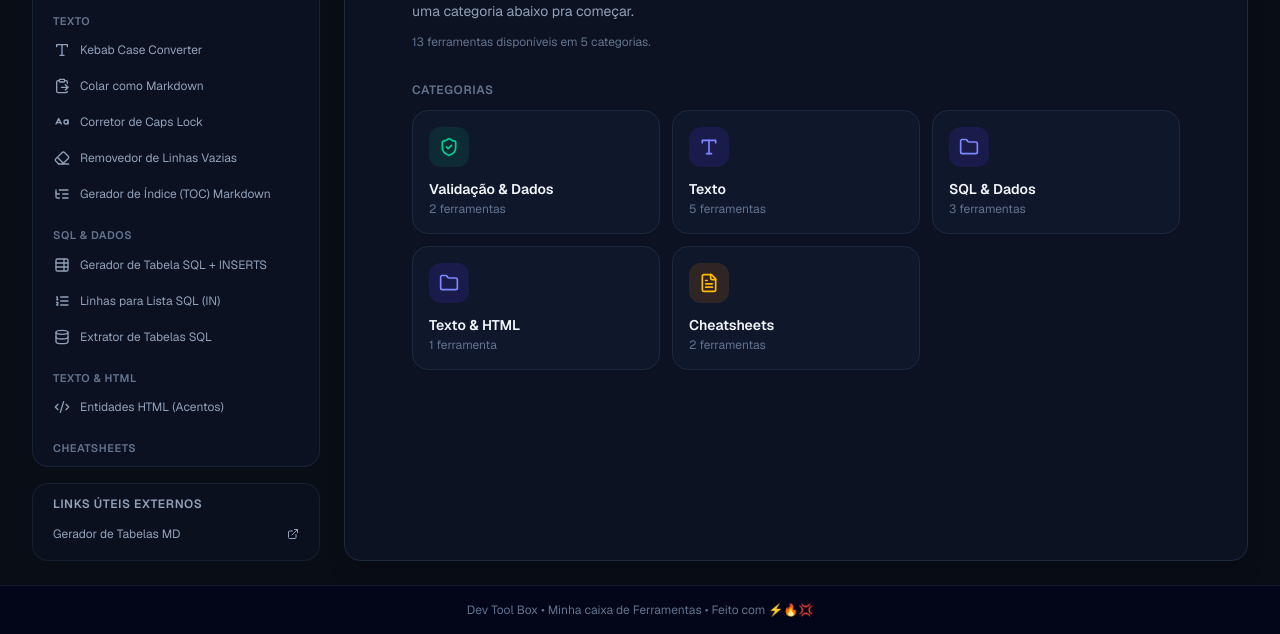
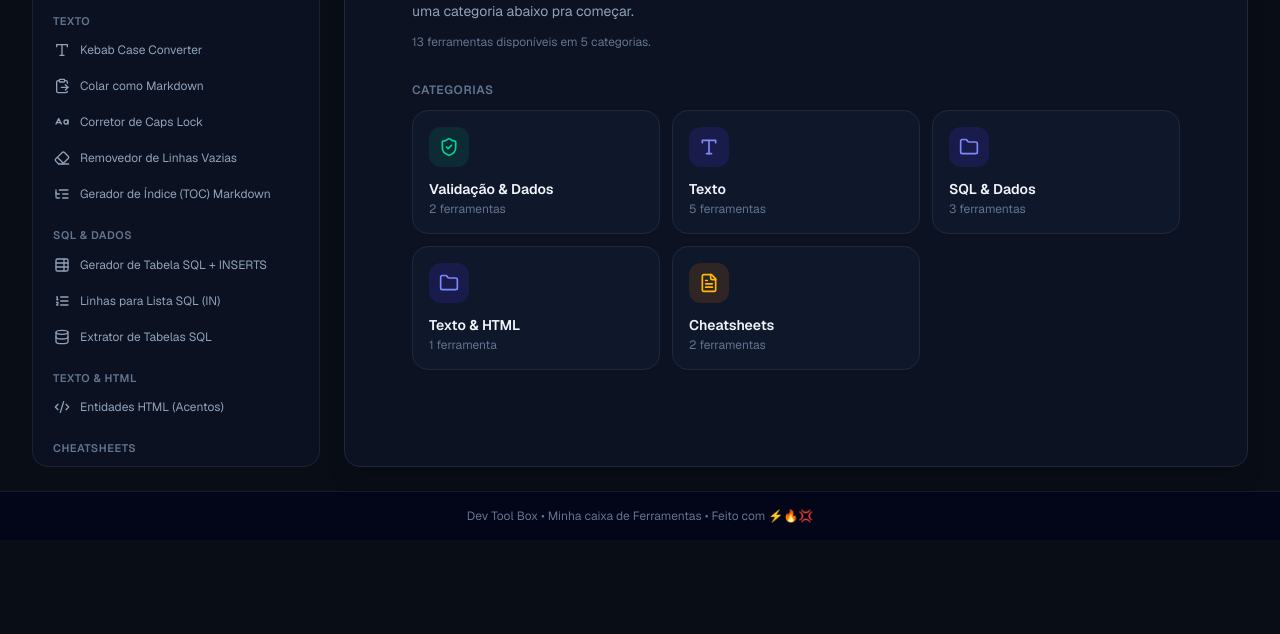
Before and after one commit to rafanthx13/dev-tool-box, a website built with Vite: page index.html in a window 1280 px wide. Shown: the part 296-930 px from the top of the page. After the commit the page ends 836 px from the top, so only its background shows below. Built offline with nearby package versions, Linux system fonts and the light colour scheme.

Commit message:
style: Remover área de link externo

```diff
--- a/index.html
+++ b/index.html
@@ -59,16 +59,6 @@
         <!-- Dynamically populated by main.js -->
       </nav>
 
-      <!-- External Quick Links -->
-      <div class="bg-slate-900/40 border border-slate-800/60 rounded-2xl p-3 space-y-2">
-        <span class="text-xs font-semibold text-slate-400 uppercase tracking-wider block px-2">Links Úteis Externos</span>
-        <div class="grid grid-cols-1 gap-1 text-xs">
-          <a href="https://www.tablesgenerator.com/markdown_tables" target="_blank" rel="noopener noreferrer" class="px-2 py-1.5 text-slate-400 hover:text-indigo-300 hover:bg-slate-800/50 rounded-lg flex items-center justify-between transition-colors">
-            <span>Gerador de Tabelas MD</span>
-            <i data-lucide="external-link" class="w-3 h-3"></i>
-          </a>
-        </div>
-      </div>
     </aside>
 
     <!-- Main Tool Container -->
```
